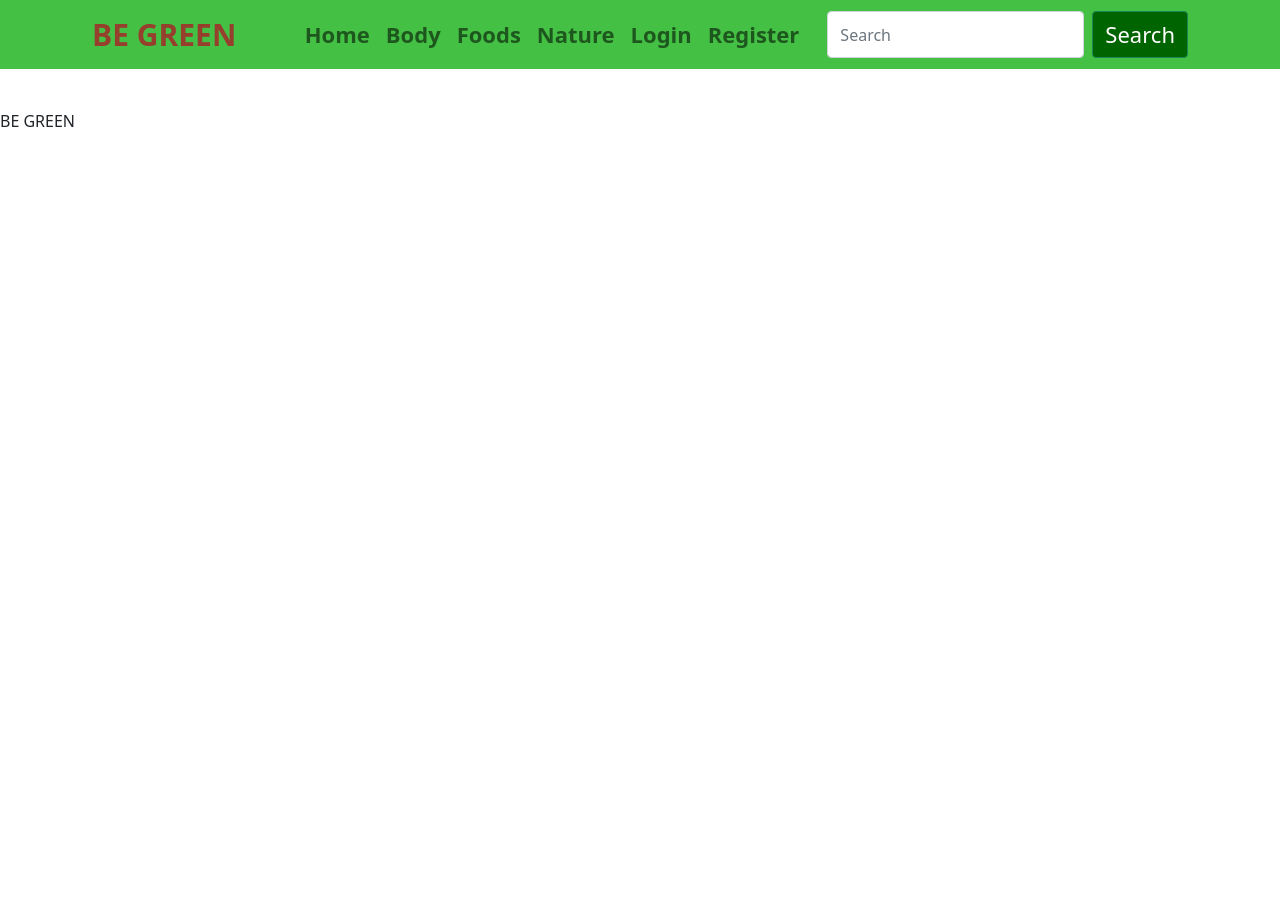
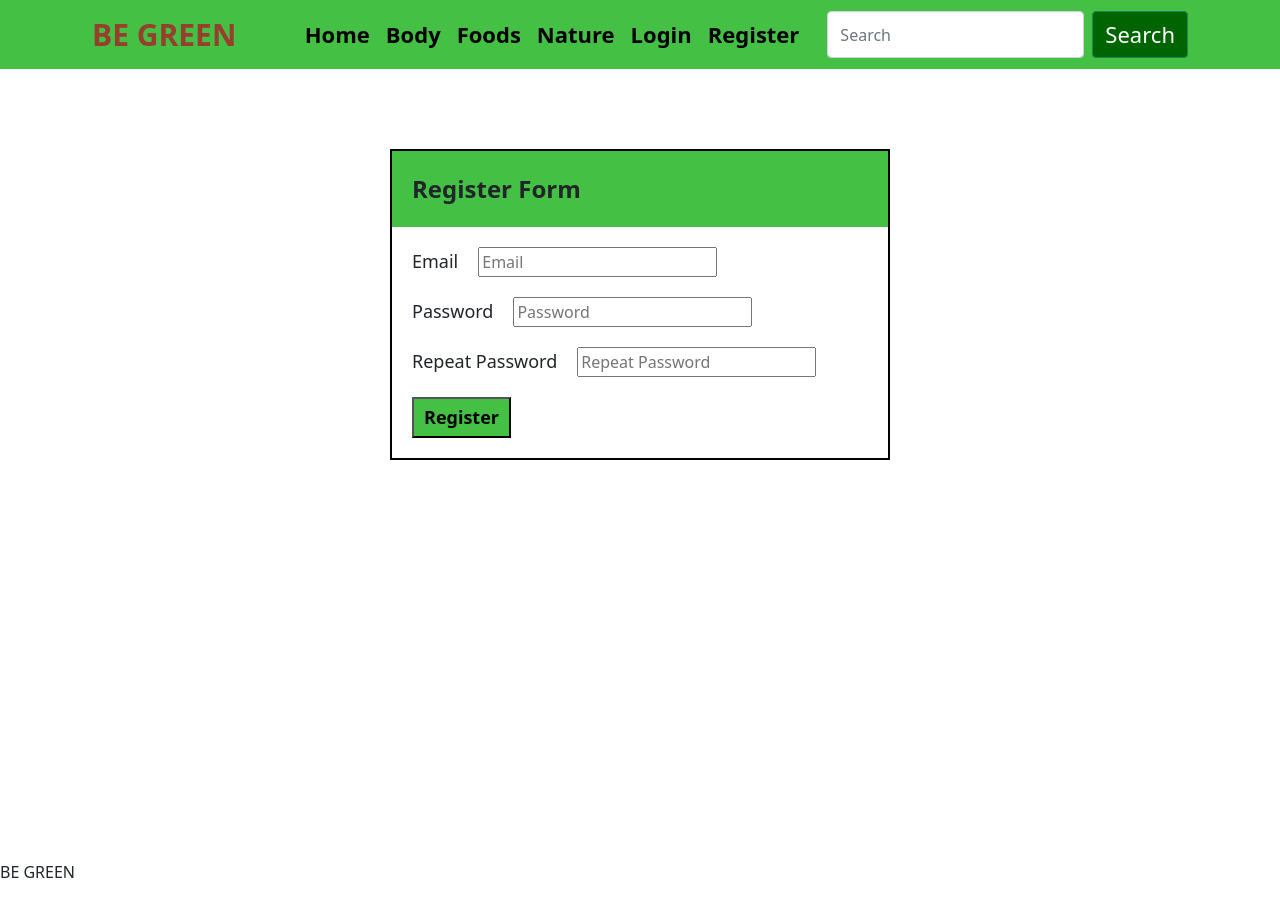
Before and after one commit to ASlAtanasov/be-green, a React (Create React App) app: page /register in a window 1280 px wide. Before the commit the page ends 800 px from the top, so only its background shows below. Built offline with nearby package versions, Linux system fonts and the light colour scheme.

Commit message:
register page is created without input validation and error handling

```diff
--- a/src/App.js
+++ b/src/App.js
@@ -1,9 +1,11 @@
+import React from 'react';
 import { Routes, Route } from 'react-router-dom';
 
-import React from 'react';
 import 'bootstrap/dist/css/bootstrap.min.css';
+
 import Header from './components/Header/Header';
 import Home from './components/Home/Home';
+import Register from './components/Register/Register';
 
 
 function App() {
@@ -13,7 +15,9 @@ function App() {
 
       <main id="site-content">
         <Routes>
-          <Route path='/' element={<Home />} />
+          <Route exact path='/' element={<Home />} />
+          <Route path='/home' element={<Home />} />
+          <Route path='/register' element={<Register />} />
         </Routes>
       </main>
 
--- a/src/components/Header/Header.css
+++ b/src/components/Header/Header.css
@@ -21,9 +21,20 @@ justify-content: flex-end;
 
 .navigation-buttons {
     margin-right: 20px;
+    padding: 10px 0;
+}
+
+.navigation-buttons a {
+    text-decoration: none;
+    color: black;
     font-size: 22px;
-    padding: 10px 0;
     font-weight: bold;
+}
+
+#navbarScroll > div > a > a:hover {
+    color: rgba(165, 42, 42, 0.863);
+    font-weight: bold;
+
 }
 
 .navigation-form-button {
@@ -32,3 +43,10 @@ justify-content: flex-end;
     color: white;
 
 }
+
+.navigation-form-button:hover {
+    background: rgba(165, 42, 42, 0.863);
+    font-size: 22px;
+    color: white;
+
+}
--- a/src/components/Header/Header.js
+++ b/src/components/Header/Header.js
@@ -15,12 +15,12 @@ const Header = () => {
                         style={{ maxHeight: '100px' }}
                         navbarScroll
                     >
-                        <Nav.Link to="/">Home</Nav.Link>
-                        <Nav.Link to="/body">Body</Nav.Link>
-                        <Nav.Link to="/foods">Foods</Nav.Link>
-                        <Nav.Link to="/nature">Nature</Nav.Link>
-                        <Nav.Link to="/login">Login</Nav.Link>
-                        <Nav.Link to="/register">Register</Nav.Link>
+                        <Nav.Link><Link to="/">Home</Link></Nav.Link>
+                        <Nav.Link><Link to="/body">Body</Link></Nav.Link>
+                        <Nav.Link><Link to="/foods">Foods</Link></Nav.Link>
+                        <Nav.Link><Link to="/nature">Nature</Link></Nav.Link>
+                        <Nav.Link><Link to="/login">Login</Link></Nav.Link>
+                        <Nav.Link><Link to="/register">Register</Link></Nav.Link>
                     </Nav>
                     <Form className="d-flex">
                         <FormControl
--- a/src/components/Home/Home.css
+++ b/src/components/Home/Home.css
@@ -64,8 +64,10 @@ article.home-card-cardbody-cardtext {
 }
 
 .home-card-button-link {
+    font-size: 20px;
     color: white;
     text-decoration: none;
+    padding: 5px 10px;
 
 }
 
--- /dev/null
+++ b/src/components/Register/Register.css
@@ -0,0 +1,58 @@
+
+
+.register-section-form {
+    max-width: 500px;
+    margin: 80px auto 400px auto;
+    border: 2px solid black;
+    padding-bottom: 20px;
+}
+
+#register-form>fieldset>legend {
+    background-color: rgb(68, 192, 68);
+    padding: 20px;
+    margin-bottom: 20px;
+    font-weight: bold;
+}
+
+.register-section-form-fieldset-p-email {
+    margin: 20px;
+}
+
+.register-section-form-fieldset-p-email label {
+    margin-right: 20px;
+    font-size: 18px;
+
+}
+
+.register-section-form-fieldset-p-password {
+    margin: 20px;
+}
+
+.register-section-form-fieldset-p-password label {
+    margin-right: 20px;
+    font-size: 18px;
+}
+
+.register-section-form-fieldset-p-repeat-password {
+    margin: 20px;
+}
+
+.register-section-form-fieldset-p-repeat-password label {
+    margin-right: 20px;
+    font-size: 18px;
+
+}
+
+.register-section-form-fieldset-button {
+    padding: 5px 10px;
+    background: rgb(68, 192, 68);;
+    font-weight: bold;
+    margin-left: 20px;
+    font-size: 18px;
+}
+
+.register-section-form-fieldset-button:hover {
+    background: rgba(165, 42, 42, 0.863);
+    color: white;
+    font-weight: bold;
+}
--- /dev/null
+++ b/src/components/Register/Register.js
@@ -0,0 +1,59 @@
+import React from 'react';
+import { useNavigate } from 'react-router';
+import './Register.css';
+
+import { register } from '../../services/firebaseAuth';
+
+const Register = () => {
+    let navigate = useNavigate();
+
+    const registerSubmitHandler = async (e) => {
+        e.preventDefault();
+
+        let { email, password, repeatPassword } = Object.fromEntries(new FormData(e.currentTarget));
+
+        if (password === repeatPassword) {
+            try {
+                await register(email, password);
+
+                navigate('/home');
+            } catch (error) {
+                const errorCode = error.code;
+                const errorMessage = error.message;
+            }
+
+        }
+
+    }
+
+    return (
+        <section id="register-page" className="register register-section">
+            <form id="register-form" className='register-section-form' method="POST" onSubmit={registerSubmitHandler}>
+                <fieldset>
+                    <legend>Register Form</legend>
+                    <p className="field register-section-form-fieldset-p-email">
+                        <label htmlFor="email">Email</label>
+                        <span className="input">
+                            <input type="text" name="email" id="email" placeholder="Email" />
+                        </span>
+                    </p>
+                    <p className="field register-section-form-fieldset-p-password">
+                        <label htmlFor="password">Password</label>
+                        <span className="input">
+                            <input type="password" name="password" id="password" placeholder="Password" />
+                        </span>
+                    </p>
+                    <p className="field register-section-form-fieldset-p-repeat-password">
+                        <label htmlFor="repeat-pass">Repeat Password</label>
+                        <span className="input">
+                            <input type="password" name="repeatPassword" id="repeat-pass" placeholder="Repeat Password" />
+                        </span>
+                    </p>
+                    <input className="button submit register-section-form-fieldset-button" type="submit" value="Register" />
+                </fieldset>
+            </form>
+        </section>
+    );
+}
+
+export default Register;
--- a/src/index.js
+++ b/src/index.js
@@ -1,117 +1,20 @@
 import React from 'react';
-import ReactDOM from 'react-dom/client';
-import './index.css';
+import ReactDOM from 'react-dom';
+import { BrowserRouter } from 'react-router-dom';
+
 import App from './App';
 import reportWebVitals from './reportWebVitals';
-import { BrowserRouter } from 'react-router-dom';
 
-
-import { initializeApp } from "firebase/app";
-import { getAnalytics } from "firebase/analytics";
-//import { child, getDatabase, onChildAdded, onChildChanged, onValue, ref, set } from "firebase/database";
-//import { getStorage, ref, uploadBytes, uploadString } from 'firebase/storage';
-
-const firebaseConfig = {
-  apiKey: "AIzaSyCzFJpEyukhF5i9lVtKR3vExLeUm-fwVqw",
-  authDomain: "be-green-163a0.firebaseapp.com",
-  projectId: "be-green-163a0",
-  storageBucket: "be-green-163a0.appspot.com",
-  messagingSenderId: "6015756216",
-  appId: "1:6015756216:web:6616dbb239c817ea7b914d",
-  measurementId: "G-2F9N3QTKVB"
-};
-
-const app = initializeApp(firebaseConfig);
-const analytics = getAnalytics(app);
-
-// post data in firebase
-// function writeUserData(userId, name, email) {
-//   const db = getDatabase();
-//   const reference = ref(db, 'users/' + userId);
-
-//   set(reference, {
-//     username: name,
-//     email: email,
-//   });
-// }
-
-//get data from firebase
-// const db = getDatabase();
-// const distanceRef = ref(db, 'users/' + userId + '/distance');
-// onValue(distanceRef, (snapshot) => {
-//   const data = snapshot.val();
-//   updateDistance(postElement, data);
-// })
-
-
-//push data in firebase
-// const db = getDatabase();
-// const postListRef = ref(db, 'post-comments/' + postId);
-// const newPostRef = push(postListRef);
-// set(NewPostRef, {
-//   //...
-// });
-
-//take all data from reference
-// const commentsRef = ref(db, 'post-comments/' + postId);
-// onValue(commentsRef, (snapshot) => {
-//   snapshot.forEach((childSnapshot) => {
-//     const childKey = childSnapshot.key;
-//     const childData = childSnapshot.val();
-//   })
-// },
-//   {
-//     onlyOnce: true
-//   });
-
-// // take comment when added
-// const commentsRef = ref(db, 'post-comments/' + postId);
-// onChildAdded(commentsRef, (data) => {
-//   addCommentElement(postElement, data.key, data.val().text, data.val().author);
-// });
-
-// // take comment when /children/ change
-// onChildChanged(commentsRef, (data) => {
-//   setCommentValues(postElement, data.key, data.val().text, data.val().author);
-// });
-
-
-
-// //use storage for images, videos, filees
-// const storage = getStorage();
-// const storageRef = ref(storage);
-
-// const imagesRef = ref(stotage, 'images');
-// const sparkyRef = ref(storage, 'images/sparky.jpg');
-
-// //'file' comes from the Blob or Frle API
-// uploadBytes(sparkyRef, file).then((snapshot) => {
-//   console.log('Úploaded a blob or file');
-// });
-
-// const bytes = new Uint8Array([0x48, 0x65, 0x6c, 0x6f, 0x2c, 0x20, 0x77, 0x6f, 0x72, 0x6c, 0x64, 0x21])
-// uploadBytes(sparkyRef, file).then((snapshot) => {
-//   console.log('Úploaded an array');
-// })
-
-// //Raw string is the default if no format is provided
-// const rawString = 'This is my message.';
-// uploadString(spartyRef, raw_string).then((snapshot) => {
-//   console.log('Uploaded a raw string');
-// });
-
-// uploadBytes();
-// uploadString();
-
-//writeUserData("ivo", "ivo@abv.bg");
-
-const root = ReactDOM.createRoot(document.getElementById('root'));
-root.render(
+ReactDOM.render(
   <React.StrictMode>
     <BrowserRouter>
       <App />
     </BrowserRouter>
-  </React.StrictMode>
+  </React.StrictMode>,
+  document.getElementById('root')
 );
 
+// If you want to start measuring performance in your app, pass a function
+// to log results (for example: reportWebVitals(console.log))
+// or send to an analytics endpoint. Learn more: https://bit.ly/CRA-vitals
 reportWebVitals();
--- /dev/null
+++ b/src/services/firebaseAuth.js
@@ -0,0 +1,22 @@
+import { initializeApp, registerVersion } from "firebase/app";
+import { getAnalytics } from "firebase/analytics";
+import { getAuth, createUserWithEmailAndPassword} from 'firebase/auth';
+
+//your web app's Firebase congiguration
+const firebaseConfig = {
+  apiKey: "AIzaSyCzFJpEyukhF5i9lVtKR3vExLeUm-fwVqw",
+  authDomain: "be-green-163a0.firebaseapp.com",
+  projectId: "be-green-163a0",
+  storageBucket: "be-green-163a0.appspot.com",
+  messagingSenderId: "6015756216",
+  appId: "1:6015756216:web:6616dbb239c817ea7b914d",
+  measurementId: "G-2F9N3QTKVB"
+};
+
+const app = initializeApp(firebaseConfig);
+const analytics = getAnalytics(app);
+const auth = getAuth();
+
+export function register(email, password) {
+  return createUserWithEmailAndPassword(auth, email, password);
+};
```
